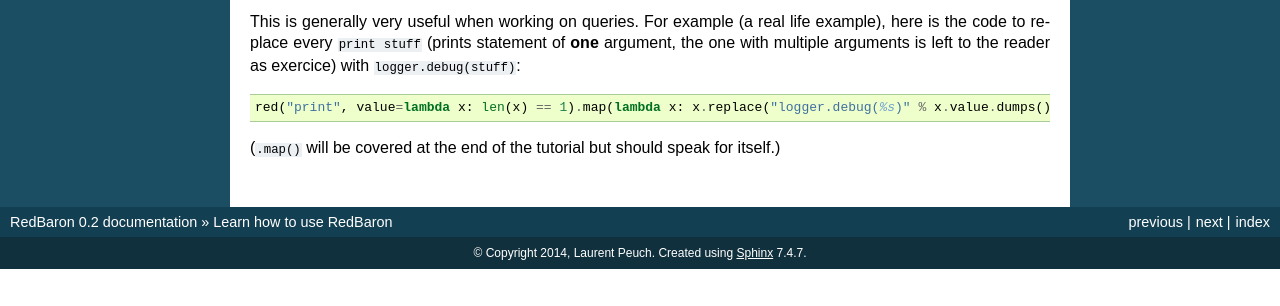
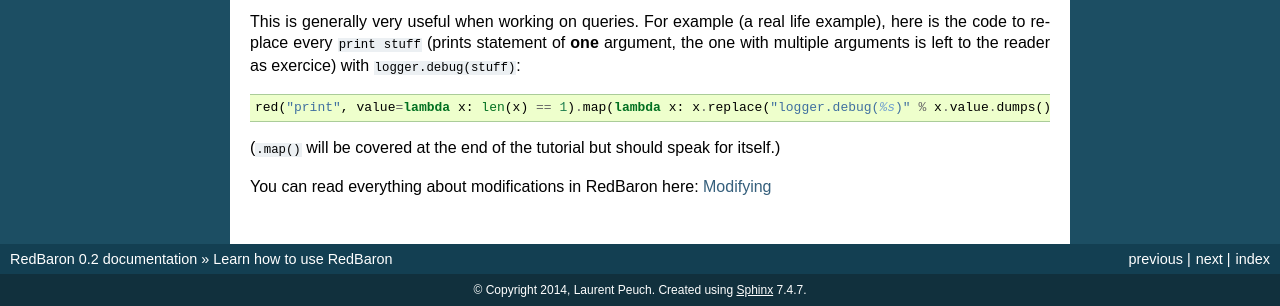
Before and after one commit to PyCQA/redbaron, a Sphinx documentation site: the page built from docs/tuto.rst, in a window 1280 px wide and 900 px high, scrolled down 3757 px, cut to the strip 594-900 px from the top of the window. Built offline with Sphinx 7.4.7, drawn with Linux system fonts in a browser that asks for light colours; before the commit the page ends 4620 px from its top, so only the background shows below that.

Commit message:
[doc] document how to modify nodes

```diff
--- a/docs/tuto.rst
+++ b/docs/tuto.rst
@@ -244,3 +244,5 @@ reader as exercice) with :file:`logger.debug(stuff)`:
     red("print", value=lambda x: len(x) == 1).map(lambda x: x.replace("logger.debug(%s)" % x.value.dumps()))
 
 (:file:`.map()` will be covered at the end of the tutorial but should speak for itself.)
+
+You can read everything about modifications in RedBaron here: :doc:`modifying`
```
